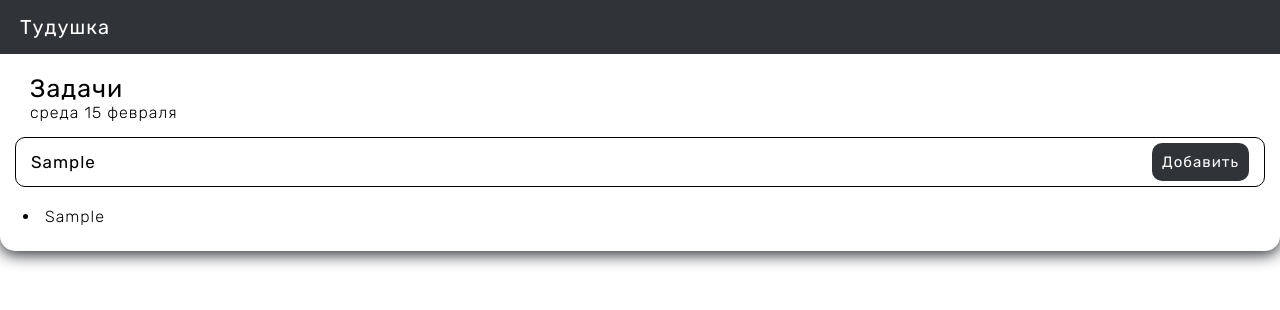
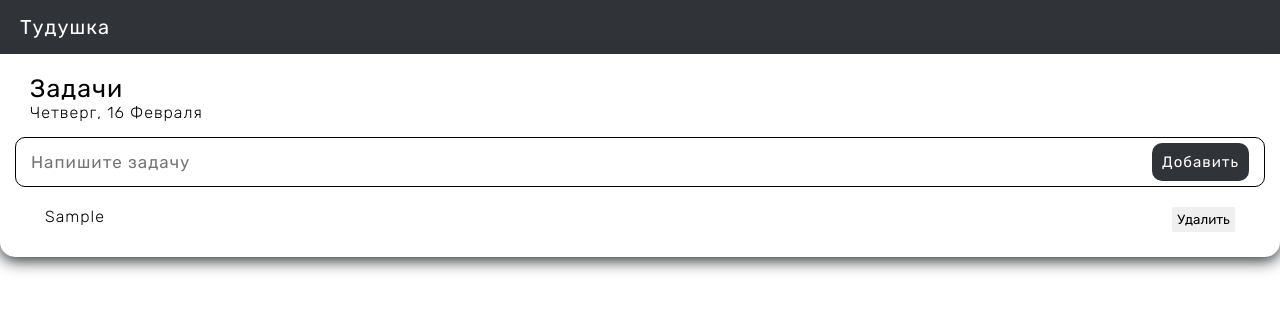
Before and after one commit to a3zrael/todo, a plain HTML site: page public/index.html in a window 1280 px wide. Both pictures are taken after typing "Sample" into the empty fields and a click on the button "Добавить". Drawn offline with Linux system fonts and the light colour scheme.

Commit message:
Сделал динамичную дату, кнопнку удаления без функционала

```diff
--- a/public/index.html
+++ b/public/index.html
@@ -26,7 +26,7 @@
             <div class=" form">
                 <div class="form__taskName">
                     <h3 class="form_title">Задачи</h3>
-                    <span class="form__dataTime">среда 15 февраля </span>
+                    <span class="form__dataTime today"></span>
                 </div>
                 <div class="form__group">
                     <input type="text" name="task" class="form__input error" placeholder="Напишите задачу">
@@ -37,6 +37,8 @@
 
                     </ul>
                 </div>
+
+
             </div>
         </div>
     </main>
--- a/src/scripts/script.js
+++ b/src/scripts/script.js
@@ -4,47 +4,84 @@ const ul = document.querySelector('.todos__list')
 const tasks = JSON.parse(window.localStorage.getItem('task')) || []
 button.addEventListener('click', pushObj)
 
-
-
-
 const delBtn = document.createElement('button')
-delBtn.type = 'button';
-delBtn.innerHTML = 'Press me';
-delBtn.className = 'test__btn';
-
-var container = document.getElementById('container');
-container.appendChild(delBtn);
-
 
 function setData() {
     window.localStorage.setItem('task', JSON.stringify(tasks))
 }
 
+function setDate() {
+    let date = new Date()
+    let day = document.querySelector('.today');
+
+    function getWeekDay(date) {
+        let days = ['Воскресенье', 'Понедельник', 'Вторник', 'Среда', 'Четверг', 'Пятница', 'Суббота'];
+        return days[date.getDay()]
+    }
+    function getMon(date) {
+        let month = ['Января', 'Февраля', 'Марта', 'Апреля', 'Майя', 'Июня', 'Июля', 'Августа',
+            'Сентября', 'Октября', 'Ноября', 'Декабря']
+        return month[date.getMonth()]
+    }
+    day.innerHTML = `${getWeekDay(date)}, ${date.getDate()} ${getMon(date)}`
+}
+
+function removeValue() {
+    input.value = ''
+}
+
+function removeTask() {
+
+}
+
 function createTask(task) {
     const li = document.createElement('li')
+    const text = document.createElement('span')
+    const btn = document.createElement('button')
+
     li.className = ('todos__item')
-    li.innerHTML = `${task.title}`;
+
+    text.innerHTML = `${task.title}`;
+
+    btn.innerHTML = 'Удалить'
+    btn.className = 'del__btn'
+    btn.addEventListener('click', () => {
+        removeTask()
+    })
+
+    li.append(text, btn)
+
     return li;
 }
 
 function pushObj() {
     let valueInput = input.value
+
     const task = {
         title: valueInput,
     }
+
     if (!valueInput) {
         return
     } else tasks.push(task);
-    setData()
-    let taskElem = createTask(task)
+
+    setData();
+
+    let taskElem = createTask(task);
+
     ul.prepend(taskElem);
-    console.log(tasks);
+
+    removeValue()
 }
 
 function renderTasks() {
     for (let i = 0; i < tasks.length; i++) {
+
         let taskElem = createTask(tasks[i])
+
         ul.prepend(taskElem);
     }
 }
 renderTasks()
+
+setDate()
--- a/src/styles/style.css
+++ b/src/styles/style.css
@@ -87,6 +87,8 @@ body {
 	font-weight: 300;
 }
 .todos__item {
+	display: flex;
+	justify-content: space-between;
 	padding: 5px 5px;
 }
 
@@ -103,8 +105,15 @@ body {
 	margin: 100px;
 }
 
-.test__btn {
-	width: 200px;
-	height: 100px;
-	background-color: red;
+.del__btn {
+	width: 63px;
+	height: 25px;
+	font-family: 'Rubik', sans-serif;
+	border: none;
+	border-radius: 2px;
+	transition: 400ms;
 }
+
+.del__btn:hover {
+	background-color: #afafaf;
+}
```
